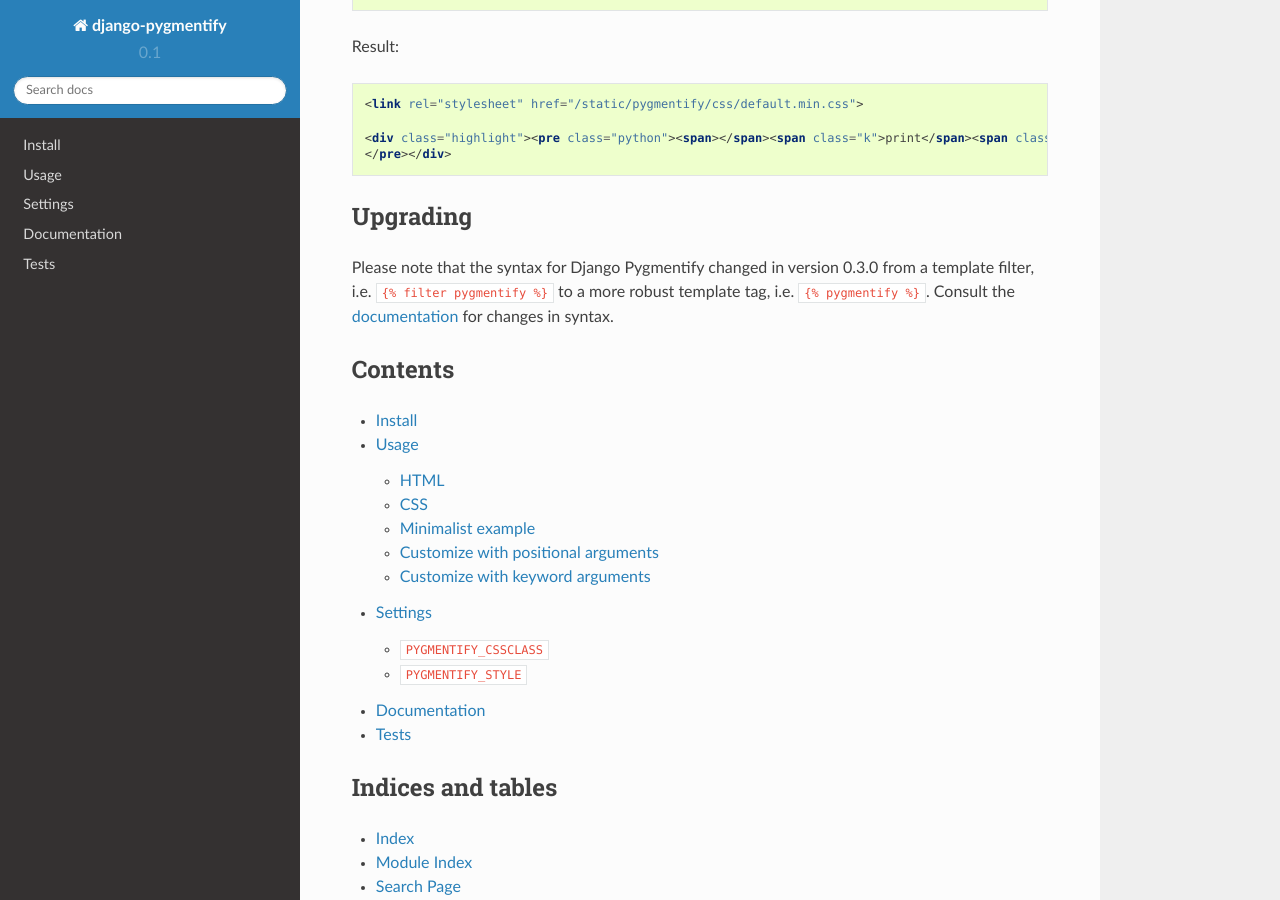
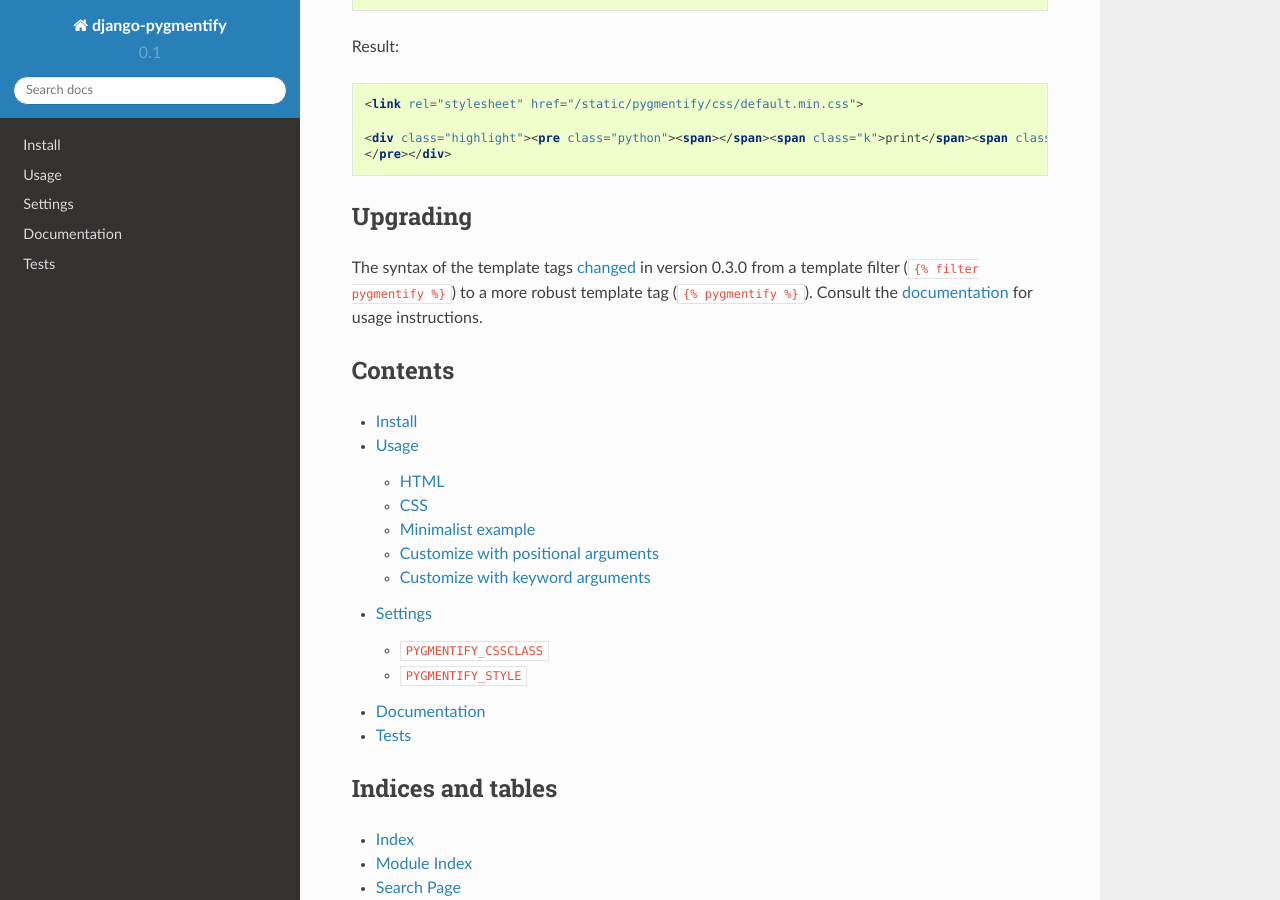
Before and after one commit to richardcornish/django-pygmentify, a Sphinx documentation site: the page built from docs/index.rst, in a window 1280 px wide and 900 px high, scrolled down 1286 px. Built offline with Sphinx 7.4.7 and the Read the Docs theme 2.0.0, drawn with Linux system fonts in a browser that asks for light colours.

Commit message:
Clarified upgrading

```diff
--- a/README.rst
+++ b/README.rst
@@ -65,4 +65,4 @@
 Upgrading
 =========
 
-Please note that the syntax for Django Pygmentify changed in version 0.3.0 from a template filter, i.e. ``{% filter pygmentify %}`` to a more robust template tag, i.e. ``{% pygmentify %}``. Consult the `documentation <https://django-pygmentify.readthedocs.io/>`_ for changes in syntax.
+The syntax of the template tags `changed <https://github.com/richardcornish/django-pygmentify/commit/0e73db8f220304f9c496b7d43c2e1586bbaf59eb>`_ in version 0.3.0 from a template filter (``{% filter pygmentify %}``) to a more robust template tag (``{% pygmentify %}``). Consult the `documentation <https://django-pygmentify.readthedocs.io/en/latest/usage.html>`_ for usage instructions.
--- a/docs/index.rst
+++ b/docs/index.rst
@@ -68,7 +68,7 @@
 Upgrading
 =========
 
-Please note that the syntax for Django Pygmentify changed in version 0.3.0 from a template filter, i.e. ``{% filter pygmentify %}`` to a more robust template tag, i.e. ``{% pygmentify %}``. Consult the `documentation <https://django-pygmentify.readthedocs.io/>`_ for changes in syntax.
+The syntax of the template tags `changed <https://github.com/richardcornish/django-pygmentify/commit/0e73db8f220304f9c496b7d43c2e1586bbaf59eb>`_ in version 0.3.0 from a template filter (``{% filter pygmentify %}``) to a more robust template tag (``{% pygmentify %}``). Consult the `documentation <https://django-pygmentify.readthedocs.io/en/latest/usage.html>`_ for usage instructions.
 
 Contents
 ========
```
